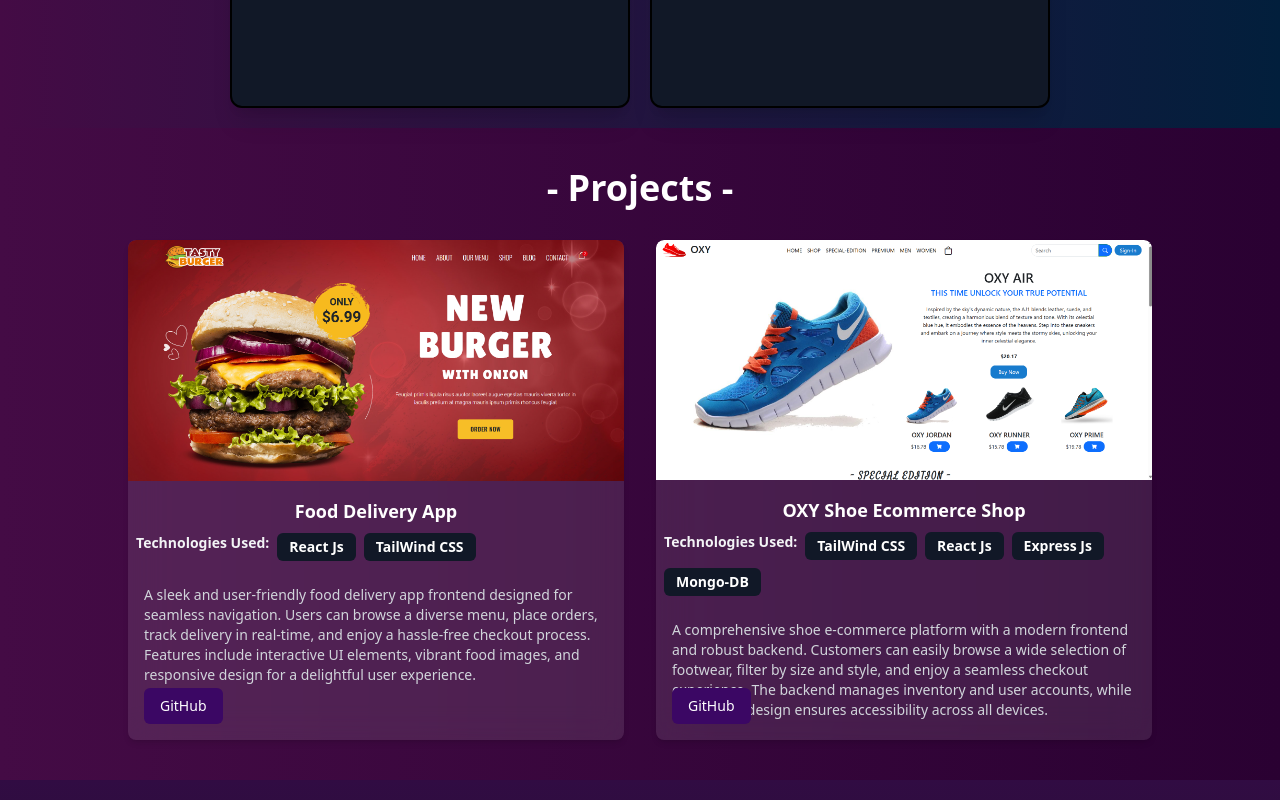
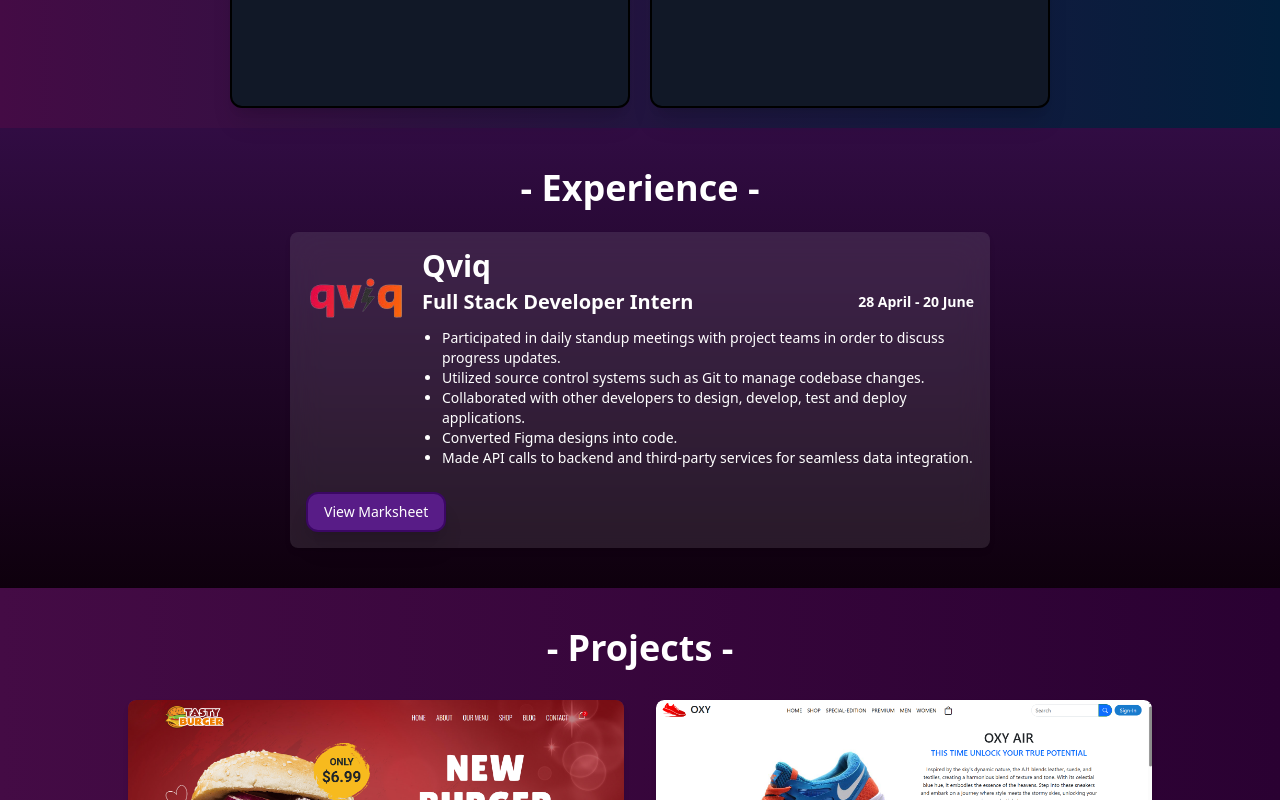
Before and after one commit to pratik-71/Portfolio_Website, a Next.js app: page / in a window 1280 px wide. Shown: the part 1440-2240 px from the top of the page. Built offline with nearby package versions, Linux system fonts and the light colour scheme.

Commit message:
Experience Section added

```diff
--- a/app/page.js
+++ b/app/page.js
@@ -7,6 +7,7 @@
 import Certificates from "@/componenets/Home/Certificates";
 import Project from "@/componenets/Home/Project";
 import Contact from "@/componenets/Home/Contact";
+import Experience from "@/componenets/Home/Experience";
 
 
 export default function Home() {
@@ -19,6 +20,9 @@
       </section>
       <section id="skills">
         <Skills/>
+      </section>
+      <section id="experience">
+        <Experience/>
       </section>
       <section id="project">
         <Project/>
@@ -33,6 +37,7 @@
         <Contact/>
       </section>
 
+
     </div>
   );
 }
--- /dev/null
+++ b/componenets/Home/Experience.jsx
@@ -0,0 +1,89 @@
+"use client";
+import React, { useState } from "react";
+import ImageViewer from "../common/ImageViewer";
+import Image from "next/image";
+
+const Experience = () => {
+  const [isModalOpen, setIsModalOpen] = useState(false);
+  const [selectedMarksheet, setSelectedMarksheet] = useState("");
+
+  const closeMarksheetModal = () => {
+    setIsModalOpen(false);
+  };
+
+  const openMarksheetModal = (certificate) => {
+    setSelectedMarksheet(certificate);
+    setIsModalOpen(true);
+  };
+
+  const experience_data = [{
+    company: "Qviq",
+    position: "Full Stack Developer Intern",
+    image: "/experience/qviq.png",
+    date: "28 April - 20 June",
+    description: [
+      "Participated in daily standup meetings with project teams in order to discuss progress updates.",
+      "Utilized source control systems such as Git to manage codebase changes.",
+      "Collaborated with other developers to design, develop, test and deploy applications.",
+      "Converted Figma designs into code.",
+      "Made API calls to backend and third-party services for seamless data integration."
+    ],
+    certificate: "/certificates/tapop.png"
+  }];
+
+  return (
+    <div className="bg-gradient-to-b from-[#310c43] to-[#0e000d] flex flex-col items-center py-10 gap-6">
+      <h1 className="text-white font-extrabold text-3xl md:text-4xl">- Experience -</h1>
+
+      <div className="flex flex-wrap px-6 justify-center items-center">
+        {experience_data.map((data, index) => (
+          <div
+            key={index}
+            onClick={() => openMarksheetModal(data.certificate)}
+            className="bg-white/10 backdrop-blur-lg rounded-lg shadow-md hover:shadow-xl transition duration-300 transform hover:-translate-y-2 flex flex-col w-full sm:w-[700px] h-auto p-4 cursor-pointer gap-6"
+          >
+            <div className="flex flex-col md:flex-row items-center md:items-start gap-4">
+              <Image
+                src={data.image}
+                height={80}
+                width={100}
+                alt={`Image of ${data.company}`}
+                className="object-cover rounded-md"
+                priority
+              />
+              <div className="flex flex-col gap-1 text-white text-left w-full">
+                <h2 className="font-bold text-xl md:text-3xl">{data.company}</h2>
+                <div className="flex flex-wrap items-center justify-between w-full">
+                  <p className="text-white font-bold text-md md:text-xl">{data.position}</p>
+                  <p className="text-white font-semibold text-sm md:text-md">{data.date}</p>
+                </div>
+                <ul className="list-disc text-gray-400 pl-5 mt-2">
+                  {data.description.map((desc, i) => (
+                    <li key={i} className="text-sm text-white md:text-md">{desc}</li>
+                  ))}
+                </ul>
+              </div>
+            </div>
+
+            <button
+                onClick={() => openMarksheetModal(data.certificate)}
+                className="bg-purple-900 text-white rounded-xl border-2 border-purple-950 shadow-xl py-2 px-4 w-auto self-center md:self-start text-sm"
+                aria-label={`View marksheet for ${data.company}`}
+              >
+                View Marksheet
+            </button>
+          </div>
+        ))}
+      </div>
+
+      <ImageViewer
+        isOpen={isModalOpen}
+        onClose={closeMarksheetModal}
+        imageSrc={selectedMarksheet}
+        width={400}
+      />
+    </div>
+  );
+};
+
+export default Experience;
--- a/componenets/common/Navbar.jsx
+++ b/componenets/common/Navbar.jsx
@@ -52,25 +52,24 @@
             Projects
           </Link>
           <Link
-            href="#contact"
+            href="#experience"
             className="hover:text-purple-700 duration-100 scroll-smooth"
           >
-            Contact
+            Experience
           </Link>
           {/* Dropdown for Academics */}
 
-          <div className="relative"
-          onClick={()=>setIsDropdownOpen(!isDropdownOpen)}
+          <div
+            className="relative"
+            onClick={() => setIsDropdownOpen(!isDropdownOpen)}
           >
-            <button
-              className="hover:text-purple-700 duration-100 flex justify-center items-center gap-2"
-            >
+            <button className="hover:text-purple-700 duration-100 flex justify-center items-center gap-2">
               Academics <FaAngleDown />
             </button>
             {isDropdownOpen && (
               <div className="fixed top-16 right-[1/3] transform mt-2 w-40 bg-gray-800 text-white backdrop-blur-md rounded-md shadow-lg z-50 border-2 border-black">
                 <Link
-                   href="#education"
+                  href="#education"
                   className="block px-4 py-2 hover:bg-purple-100/50 duration-100"
                   onClick={() => setIsDropdownOpen(false)}
                 >
@@ -82,6 +81,13 @@
                   onClick={() => setIsDropdownOpen(false)}
                 >
                   Certificates
+                </Link>
+                <Link
+                  href="#contact"
+                  className="block px-4 py-2 hover:bg-purple-100/50 duration-100"
+                  onClick={() => setIsDropdownOpen(false)}
+                >
+                  Contact
                 </Link>
               </div>
             )}
@@ -123,7 +129,10 @@
             <button onClick={() => setopennav(!opennav)}>
               <IoClose className="text-[25px] float-right hover:text-red-500" />
             </button>
-            <div className="flex flex-col justify-center items-center gap-[20px]" onClick={() => setopennav(!opennav)}>
+            <div
+              className="flex flex-col justify-center items-center gap-[20px]"
+              onClick={() => setopennav(!opennav)}
+            >
               <Link
                 href="#about"
                 className="text-[15px] scroll-smooth font-[500] cursor-pointer hover:text-blue-500 duration-100 hover:scale-110"
@@ -135,6 +144,12 @@
                 className="text-[15px] scroll-smooth font-[500] cursor-pointer hover:text-blue-500 duration-100 hover:scale-110"
               >
                 Skills
+              </Link>
+              <Link
+                href="#experience"
+                className="text-[15px] scroll-smooth font-[500] cursor-pointer hover:text-blue-500 duration-100 hover:scale-110"
+              >
+                Experience
               </Link>
               <Link
                 href="#project"
```
Also changed, not shown: public/experience/qviq.png (added).
